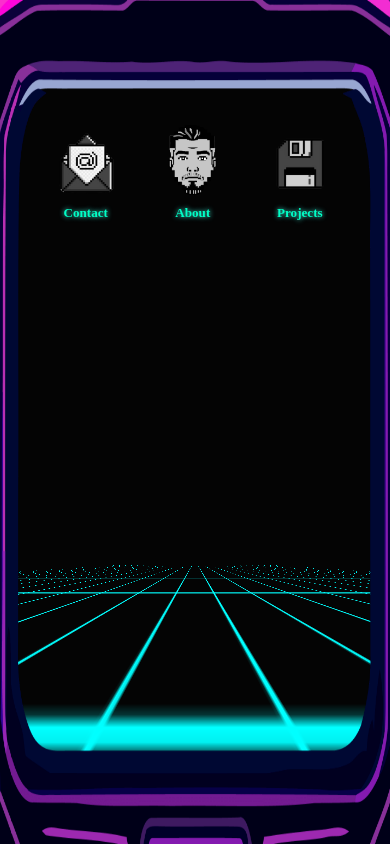
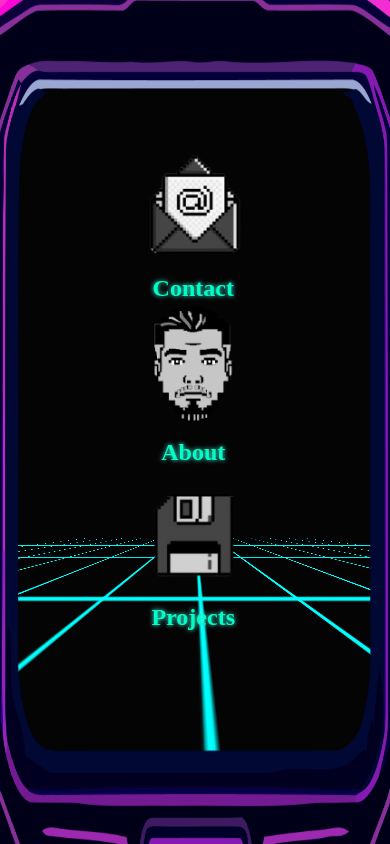
Before and after one commit to badziej12/portfolio-neon, a Next.js app: page / in a window 390 px wide. Built offline with nearby package versions, Linux system fonts and the light colour scheme; a web font is replaced by a local one.

Commit message:
Optimize main menu and about section for mobile

```diff
--- a/src/styles/component/about-section.scss
+++ b/src/styles/component/about-section.scss
@@ -1,8 +1,28 @@
+@import "../mixins.scss";
+
 .about-section {
     p {
         color: var(--cyan-text-color);
         text-shadow: 0 0 2rem rgba(68, 252, 229, .5);
-        font-size: 4rem;
+        font-size: 4.2rem;
+
+        @include media-xl {
+            font-size: 4.4rem;
+        }
+
+        @include media-lg {
+            font-size: 5rem;
+        }
+
+        @include media-md {
+            font-size: 6rem;
+        }
+
+        @include media-sm {
+            font-size: 7rem;
+        }
+
+
 
         &::after {
             content: "";
--- a/src/styles/component/console-screen.scss
+++ b/src/styles/component/console-screen.scss
@@ -1,3 +1,5 @@
+@import "../mixins.scss";
+
 .console-screen {
     position: relative;
     height: 10%;
@@ -38,6 +40,33 @@
         }
     }
 
+    @include media-md {
+        border-width: 1rem;
+
+        &__corner {
+            &--left {
+                width: 19.6rem;
+                height: 16.3rem;
+                top: -2.7rem;
+                left: -2.7rem;
+            }
+
+            &--up-right {
+                width: 12.7rem;
+                height: 16.7rem;
+                top: -2.7rem;
+                right: -2.2rem;
+            }
+
+            &--down-right {
+                width: 22.9rem;
+                height: 14.9rem;
+                bottom: -2.7rem;
+                right: -2.7rem;
+            }
+        }
+    }
+
     &__container {
         height: 100%;
         background: rgba(0, 0, 0, .25);
@@ -45,7 +74,27 @@
     }
 
     &__content {
-        padding: 4.8rem;
+        padding: 6rem;
+
+        @include media-xl {
+            padding: 6.4rem 6rem;
+
+        }
+
+        @include media-lg {
+            padding: 9rem 7rem;
+
+        }
+
+        @include media-md {
+            padding: 10rem 8rem;
+
+        }
+
+        @include media-sm {
+            padding: 12rem 9rem;
+
+        }
     }
 
     .exit-button {
--- a/src/styles/component/gameboy-component.scss
+++ b/src/styles/component/gameboy-component.scss
@@ -9,10 +9,14 @@
     position: absolute;
     width: 70%;
     height: 20%;
-    perspective: 10rem;
+    perspective: 7rem;
     left: 50%;
     transform: translate(-50%, 235%);
     overflow: hidden;
+
+    @include media-md {
+      perspective: 10rem;
+    }
 
 
     &:before {
@@ -22,9 +26,8 @@
       height: 100%;
       background-image: url("~/public/assets/images/grid-bg-2.png");
       background-repeat: repeat-x;
-      background-size: 100%;
-      animation: moveBg 300s infinite linear, slideInBg 8s 2s forwards;
-      transform: rotateX(35deg) translate(-25%, 100%);
+      animation: moveBg 200s infinite linear, slideInBg 8s 2s forwards;
+      transform: rotateX(20deg) translate(-25%, 100%);
     }
 
     &.darken {
@@ -116,10 +119,10 @@
 
 @keyframes slideInBg {
   from {
-    transform: rotateX(35deg) translate(-25%, 100%);
+    transform: rotateX(20deg) translate(-25%, 100%);
   }
 
   to {
-    transform: rotateX(35deg) translate(-25%, -25%);
+    transform: rotateX(20deg) translate(-25%, -25%);
   }
 }
--- a/src/styles/component/gameboy-screen.scss
+++ b/src/styles/component/gameboy-screen.scss
@@ -12,7 +12,7 @@
 
     @include media-xl {
         aspect-ratio: unset;
-        height: 80vh;
+        height: 78vh;
     }
 
     &__content {
@@ -23,5 +23,9 @@
         height: 100%;
         padding: 9.6rem;
         overflow-y: scroll;
+
+        @include media-lg {
+            padding: 12rem;
+        }
     }
 }
--- a/src/styles/component/main-menu-item.scss
+++ b/src/styles/component/main-menu-item.scss
@@ -1,3 +1,5 @@
+@import "../mixins.scss";
+
 .main-menu-item {
     display: flex;
     cursor: pointer;
@@ -7,6 +9,16 @@
         image-rendering: crisp-edges;
         width: 30rem;
         height: 30rem;
+
+        @include media-md {
+            width: 40rem;
+            height: 40rem;
+        }
+
+        @include media-sm {
+            width: 50rem;
+            height: 50rem;
+        }
     }
 
     h2 {
@@ -14,6 +26,14 @@
         color: var(--cyan-text-color);
         text-shadow: 0 0 2rem var(--cyan-glow-color);
         text-align: center;
+
+        @include media-md {
+            font-size: 6.8rem;
+        }
+
+        @include media-sm {
+            font-size: 8.8rem;
+        }
     }
 
     &:hover {
--- a/src/styles/component/main-menu.scss
+++ b/src/styles/component/main-menu.scss
@@ -1,3 +1,5 @@
+@import "../mixins.scss";
+
 .main-menu {
     cursor: pointer;
     animation: mainMenuAppear 1s forwards linear;
@@ -7,6 +9,12 @@
         display: flex;
         padding-top: 4.8rem;
         justify-content: space-around;
+
+        @include media-md {
+            flex-direction: column;
+            align-items: center;
+        }
+
     }
 
     &--first-load {
```
